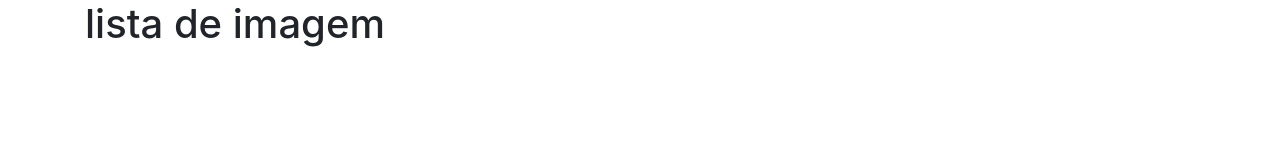
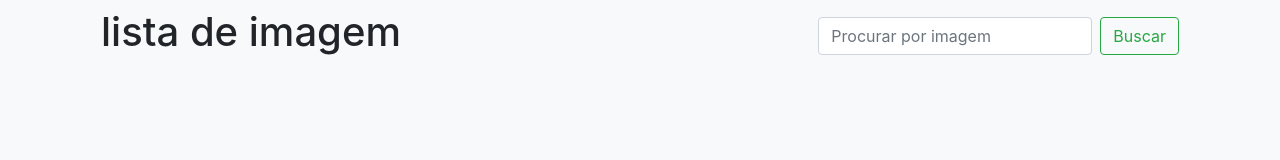
Before and after one commit to felipegsantos15/s3-album, a website: page app/pages/index.html in a window 1280 px wide. Drawn offline with nearby package versions, Linux system fonts and the light colour scheme; no server answers.

Commit message:
introduxindo um botão de busca

```diff
--- a/app/pages/index.html
+++ b/app/pages/index.html
@@ -46,7 +46,7 @@
                 i++;
             });
         }
-        var images = getImages();
+        getImages();
 
     </script>
     <style>
@@ -66,9 +66,15 @@
         }
     </style>
 </head>
-<body>
+<body class="bg-light">
     <div class="container">
-        <h1>lista de imagem</h1>
+        <nav class="navbar navbar-light">
+            <h1>lista de imagem</h1>
+            <form class="form-inline">
+              <input class="form-control mr-sm-2" type="search" placeholder="Procurar por imagem" aria-label="Search">
+              <button class="btn btn-outline-success my-2 my-sm-0" onclick="alert('funciona')" type="submit">Buscar</button>
+            </form>
+          </nav>
         <div id="myList"></div>
     </div>
 </body>
```
